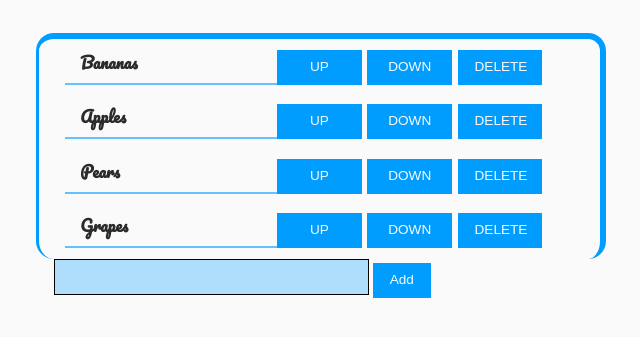
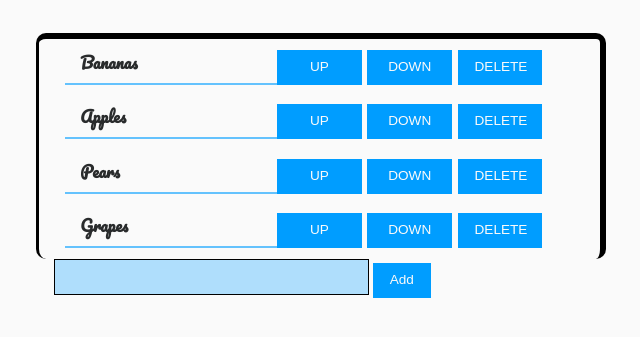
Before and after one commit to Osedread/ToDoApp, a plain HTML site: page index.html in a window 1280 px wide. Shown: the part 107-444 px from the top of the page, without its empty margins (319-959 px from the left). Drawn offline with nearby package versions, Linux system fonts and the light colour scheme.

Commit message:
Updated todoapp design

```diff
--- a/style.css
+++ b/style.css
@@ -4,10 +4,10 @@ body {
 }
 
 .list {
-    border-top: 6px solid rgb(0, 157, 255);
-    border-left: 3px solid rgb(0, 157, 255);
-    border-right: 6px solid rgb(0, 157, 255);
-    border-radius: 18px;
+    border-top: 6px solid black;
+    border-left: 3px solid black;
+    border-right: 6px solid black;
+    border-radius: 10px;
 }
 
 .element {
```
